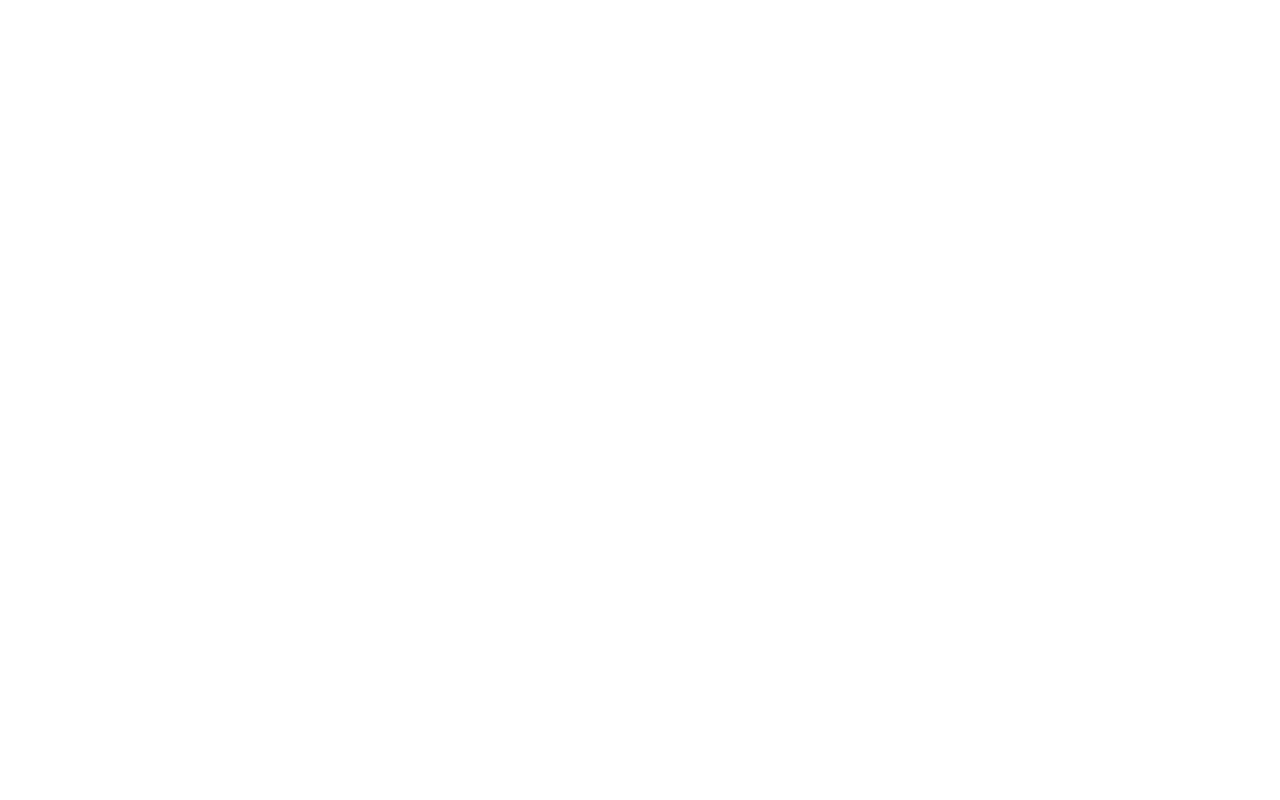
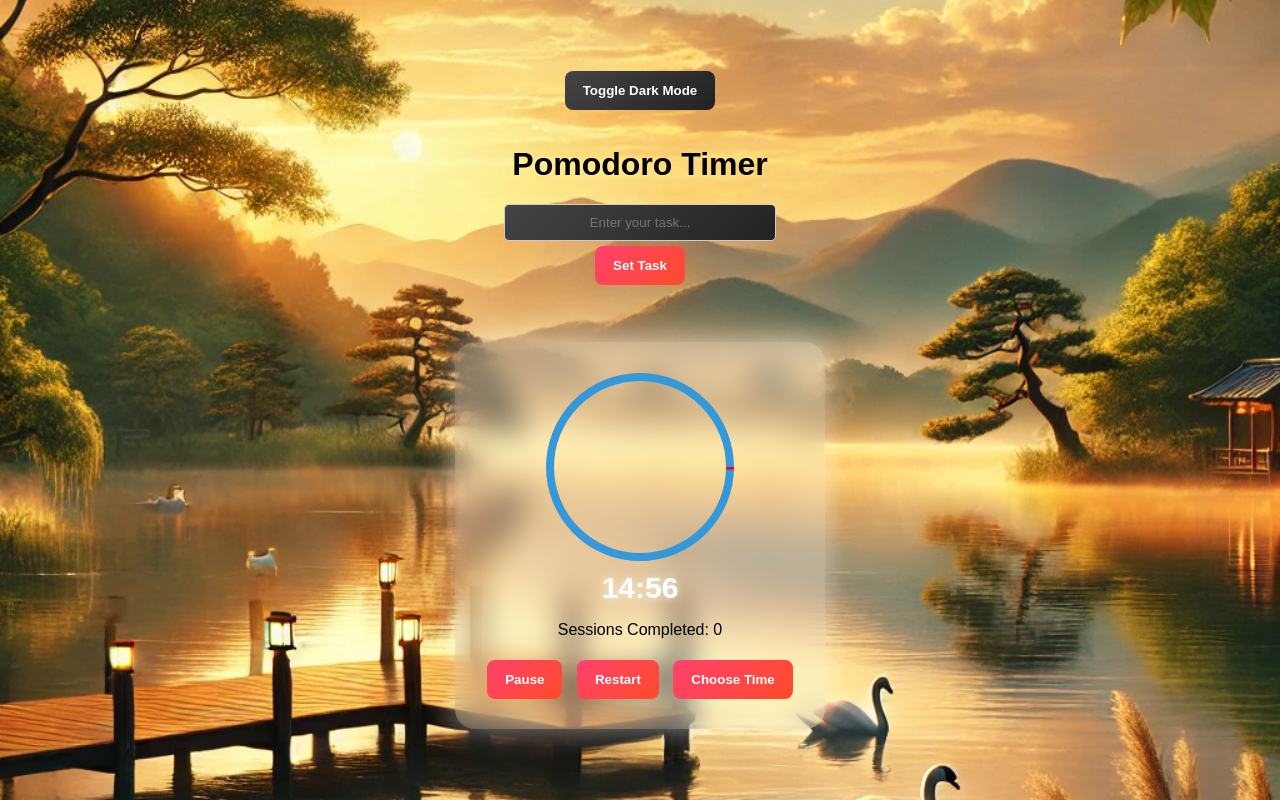
Before and after one commit to yagayyavig/Web-Dev-Projects, a plain HTML site: page Easy Projects/Pomodor timer/index.html in a window 1280 px wide. Drawn offline with Linux system fonts and the light colour scheme.

Commit message:
pomodoro timer

```diff
--- a/Easy Projects/Pomodor timer/index.css
+++ b/Easy Projects/Pomodor timer/index.css
@@ -0,0 +1,123 @@
+/* General Body Styling */
+body {
+    display: flex;
+    flex-direction: column;
+    align-items: center;
+    justify-content: center;
+    font-family: 'Poppins', sans-serif;
+    min-height: 100vh;
+    background-image: url("calming pic.webp");
+    background-size: cover;
+    background-position: center;
+    margin: 0;
+    transition: background 1.2s, color 0.4s;
+}
+
+/* Dark Mode */
+.dark-mode {
+    background: #1e1e1e;
+    color: white;
+}
+
+.dark-mode .main {
+    background: rgba(50, 50, 50, 0.8);
+    box-shadow: 0 0 30px rgba(255, 255, 255, 0.3);
+}
+
+.dark-mode .control-buttons button,
+.dark-mode .set-task-button,
+.dark-mode .dark-mode-toggle {
+    background: linear-gradient(135deg, #444, #222);
+}
+
+/* Dark Mode Toggle Button */
+#theme-toggle {
+    background: linear-gradient(135deg, #444, #222);
+    color: white;
+    padding: 12px 18px;
+    border-radius: 8px;
+    border: none;
+    cursor: pointer;
+    font-weight: bold;
+    transition: transform 0.2s ease, background 0.3s;
+    margin-bottom: 15px;
+}
+
+#theme-toggle:hover {
+    background: linear-gradient(135deg, #222, #444);
+    transform: scale(1.05);
+}
+
+/* Main Timer Box */
+.main {
+    background: rgba(255, 255, 255, 0.3);
+    border-radius: 20px;
+    box-shadow: 0 0 30px rgba(255, 255, 255, 0.5);
+    padding: 25px;
+    width: 320px;
+    text-align: center;
+    backdrop-filter: blur(15px);
+}
+
+/* Timer Circle */
+.timer-circle {
+    font-size: 30px;
+    font-weight: bold;
+    color: rgb(255, 255, 255);
+    text-shadow: 0 0 10px rgba(255, 255, 255, 0.7);
+}
+
+/* Buttons */
+.control-buttons button,
+#set-task {
+    background: linear-gradient(135deg, #ff416c, #ff4b2b);
+    color: white;
+    border: none;
+    padding: 12px 18px;
+    border-radius: 8px;
+    cursor: pointer;
+    font-weight: bold;
+    transition: transform 0.2s ease, background 0.3s;
+    margin: 5px;
+}
+
+.control-buttons button:hover,
+#set-task:hover {
+    background: linear-gradient(135deg, #ff4b2b, #ff416c);
+    transform: scale(1.05);
+}
+
+/* Progress Circle Animation */
+#progress-circle {
+    transition: stroke-dashoffset 1s linear;
+}
+
+/* Task Input */
+.task-container {
+    box-shadow: 25px;
+    display: flex;
+    flex-direction: column;
+    align-items: center;
+    margin-bottom: 20px;
+}
+
+#task-input {
+    background: linear-gradient(135deg, #444, #222);
+    color: white;
+    padding: 10px;
+    border-radius: 5px;
+    border: 1px solid #ccc;
+    width: 250px;
+    text-align: center;
+}
+
+/* Responsive Adjustments */
+@media (max-width: 400px) {
+    .main {
+        width: 90%;
+    }
+
+    #task-input {
+        width: 80%;
+    }
+}
--- a/Easy Projects/Pomodor timer/index.html
+++ b/Easy Projects/Pomodor timer/index.html
@@ -3,9 +3,40 @@
 <head>
     <meta charset="UTF-8">
     <meta name="viewport" content="width=device-width, initial-scale=1.0">
-    <title>Document</title>
+    <title>Pomodoro Timer</title>
+    <link rel="stylesheet" href="index.css">
+    <script src="https://kit.fontawesome.com/a076d05399.js" crossorigin="anonymous"></script>
 </head>
 <body>
+    <button id="theme-toggle" class="dark-mode-toggle">Toggle Dark Mode</button>
 
+    <h1>Pomodoro Timer</h1>
+
+    <div class="task-container">
+        <input type="text" id="task-input" placeholder="Enter your task...">
+        <button id="set-task" onclick="addTask()">Set Task</button>
+        <p id="current-task"></p>
+    </div>
+
+    <div class="main">
+        <svg width="200" height="200" viewBox="0 0 200 200">
+            <circle cx="100" cy="100" r="90" stroke="#3498db" stroke-width="8" fill="none"/>
+            <circle id="progress-circle" cx="100" cy="100" r="90" stroke="#ff0000" stroke-width="8" fill="none" stroke-dasharray="565.48" stroke-dashoffset="565.48"/>
+        </svg>
+
+        <div class="timer-circle" id="timer">15:00</div>
+        <p>Sessions Completed: <span id="session-count">0</span></p>
+
+        <div class="control-buttons">
+            <button id="pause-resume" onclick="togglePauseResume()">Pause</button>
+            <button id="restart" onclick="restartTimer()">Restart</button>
+            <button id="choose-time" onclick="chooseTime()">Choose Time</button>
+        </div>
+    </div>
+
+    <!-- Alarm Sound -->
+    <audio id="alarm" src="alarm.mp3"></audio>
+
+    <script src="index.js"></script>
 </body>
 </html>
--- a/Easy Projects/Pomodor timer/index.js
+++ b/Easy Projects/Pomodor timer/index.js
@@ -0,0 +1,109 @@
+let timer;
+let minutes = 15;
+let seconds = 0;
+let isPaused = false;
+let enteredTime = null;
+let sessionCount = 0;
+
+function startTimer() {
+    clearInterval(timer);
+    timer = setInterval(updateTimer, 1000);
+}
+
+function updateTimer() {
+    const timerElement = document.getElementById('timer');
+    timerElement.textContent = formatTime(minutes, seconds);
+
+    if (minutes === 0 && seconds === 0) {
+        clearInterval(timer);
+        document.getElementById('alarm')?.play();
+        sessionCount++;
+        document.getElementById('session-count').textContent = sessionCount;
+        alert('Time is up! Take a break.');
+    } else if (!isPaused) {
+        if (seconds > 0) {
+            seconds--;
+        } else {
+            seconds = 59;
+            minutes--;
+        }
+        updateProgress();
+    }
+}
+
+function formatTime(minutes, seconds) {
+    return `${String(minutes).padStart(2, '0')}:${String(seconds).padStart(2, '0')}`;
+}
+
+function togglePauseResume() {
+    const pauseResumeButton = document.getElementById('pause-resume');
+    isPaused = !isPaused;
+
+    if (isPaused) {
+        clearInterval(timer);
+        pauseResumeButton.textContent = 'Resume';
+    } else {
+        startTimer();
+        pauseResumeButton.textContent = 'Pause';
+    }
+}
+
+function restartTimer() {
+    clearInterval(timer);
+    minutes = enteredTime || 15;
+    seconds = 0;
+    isPaused = false;
+    document.getElementById('timer').textContent = formatTime(minutes, seconds);
+    document.getElementById('pause-resume').textContent = 'Pause';
+    updateProgress();
+    startTimer();
+}
+
+function chooseTime() {
+    const newTime = prompt('Enter new time in minutes:');
+    if (!isNaN(newTime) && newTime > 0) {
+        enteredTime = parseInt(newTime);
+        minutes = enteredTime;
+        seconds = 0;
+        isPaused = false;
+        document.getElementById('timer').textContent = formatTime(minutes, seconds);
+        clearInterval(timer);
+        document.getElementById('pause-resume').textContent = 'Pause';
+        updateProgress();
+        startTimer();
+    } else {
+        alert('Invalid input. Please enter a valid number greater than 0.');
+    }
+}
+
+function updateProgress() {
+    const totalSeconds = (enteredTime || 15) * 60;
+    const elapsedSeconds = totalSeconds - (minutes * 60 + seconds);
+    const progressCircle = document.getElementById('progress-circle');
+    const dashOffset = 565.48 * (1 - elapsedSeconds / totalSeconds);
+    progressCircle.style.strokeDashoffset = dashOffset;
+}
+
+document.getElementById('theme-toggle').addEventListener('click', () => {
+    document.body.classList.toggle('dark-mode');
+    localStorage.setItem('darkMode', document.body.classList.contains('dark-mode'));
+});
+
+window.onload = () => {
+    if (localStorage.getItem('darkMode') === 'true') {
+        document.body.classList.add('dark-mode');
+    }
+};
+
+function addTask() {
+    const taskInput = document.getElementById('task-input').value;
+    document.getElementById('current-task').textContent = taskInput ? `Current Task: ${taskInput}` : '';
+}
+
+document.getElementById('pause-resume').addEventListener('click', togglePauseResume);
+document.getElementById('restart').addEventListener('click', restartTimer);
+document.getElementById('choose-time').addEventListener('click', chooseTime);
+
+document.getElementById('set-task').addEventListener('click', addTask);
+
+startTimer();
```
Also changed, not shown: Easy Projects/Pomodor timer/calming pic.webp (added).
